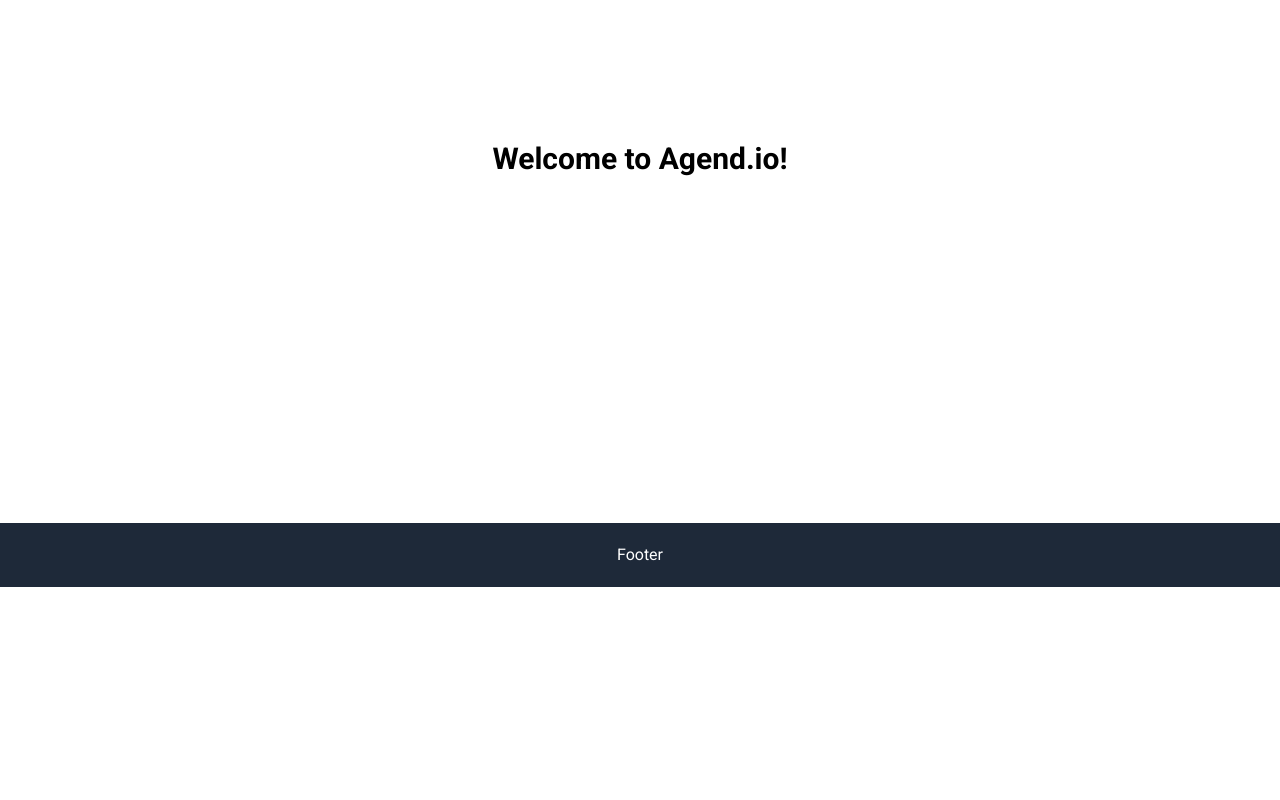
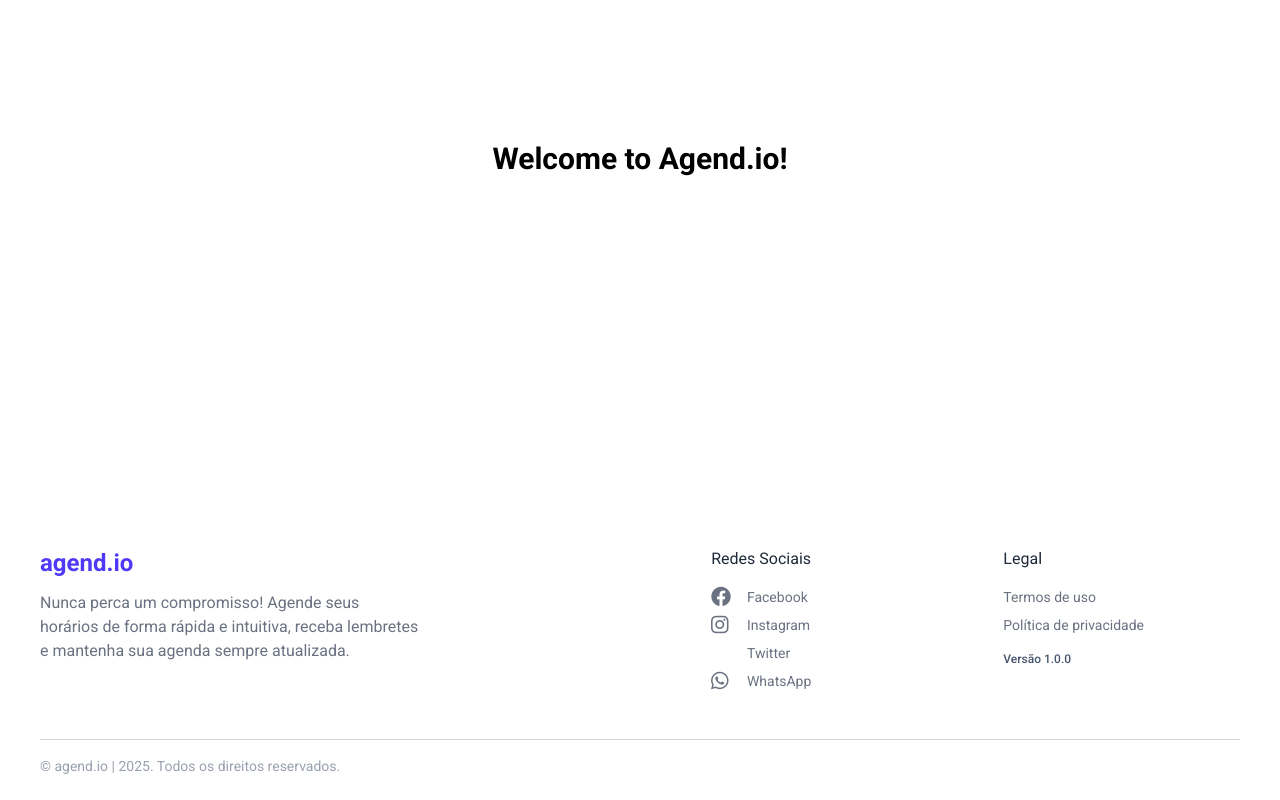
Before and after one commit to Gleis0nLemos/agend_io-frontend, a React (Vite) app: page /welcome in a window 1280 px wide. Shown: the part 277-1077 px from the top of the page. Before the commit the page ends 864 px from the top, so only its background shows below. Built offline with nearby package versions, Linux system fonts and the light colour scheme.

Commit message:
style: footer style preset

```diff
--- a/index.html
+++ b/index.html
@@ -4,6 +4,7 @@
     <meta charset="UTF-8" />
     <link rel="icon" type="image/svg+xml" href="" />
     <meta name="viewport" content="width=device-width, initial-scale=1.0" />
+    <link rel="stylesheet" href="https://cdnjs.cloudflare.com/ajax/libs/font-awesome/6.4.2/css/all.min.css">
     <title>Vite + React</title>
   </head>
   <body>
--- a/src/components/Footer.jsx
+++ b/src/components/Footer.jsx
@@ -1,7 +1,58 @@
 const Footer = () => {
     return (
-        <footer className="bg-gray-800 text-white text-center p-5">
-        <p>Footer</p>
+        <footer className="flex justify-center text-center p-6">
+            <div className="w-[1200px]">
+
+                <div className="flex justify-between items-start pr-24 pb-8">
+                    <div className="text-left w-[380px]">
+                        <h2 className="text-2xl font-bold text-indigo-600 pb-2">agend.io</h2>
+                        <p className="text-gray-500 text-base mt-1">Nunca perca um compromisso! Agende seus horários de forma rápida e intuitiva, receba lembretes e mantenha sua agenda sempre atualizada.
+                        </p>
+                    </div>
+
+                    <div className="flex gap-48">
+
+                        <div className="text-gray-500">
+                            <h3 className="text-gray-800">Redes Sociais</h3>
+                            <div className="flex flex-col text-left gap-2 mt-4 text-sm">
+                                <a href="#" className="hover:text-gray-800 flex items-center gap-3 transition">
+                                    <i className="fab fa-facebook text-xl w-6 flex-shrink-0"></i> <span>Facebook</span>
+                                </a>
+                                <a href="#" className="hover:text-gray-800 flex items-center gap-3 transition">
+                                    <i className="fab fa-instagram text-xl w-6 flex-shrink-0"></i> <span>Instagram</span>
+                                </a>
+                                <a href="#" className="hover:text-gray-800 flex items-center gap-3 transition">
+                                    <i className="fab fa-x-twitter text-xl w-6 flex-shrink-0"></i> <span>Twitter</span>
+                                </a>
+                                <a href="#" className="hover:text-gray-800 flex items-center gap-3 transition">
+                                    <i className="fab fa-whatsapp text-xl w-6 flex-shrink-0"></i> <span>WhatsApp</span>
+                                </a>
+                            </div>
+                        </div>
+
+
+
+                        <div className="text-gray-500">
+                            <h3 className="text-gray-800 text-left">Legal</h3>
+                            <div className="flex flex-col text-left gap-2 mt-4 text-sm">
+                                <a href="#" className="hover:text-slate-700 cursor-pointer">
+                                    Termos de uso
+                                </a>
+                                <a href="#" className="hover:text-slate-700 cursor-pointer">
+                                    Política de privacidade
+                                </a>
+                                <p className="text-slate-600 font-medium pt-2 text-xs">
+                                    Versão 1.0.0
+                                </p>
+                            </div>
+                        </div>
+                    </div>
+                </div>
+
+                <hr className='border-t border-gray-300 md:mt-4' />
+
+                <p className="text-gray-400 text-left mt-4 text-sm">© agend.io | 2025. Todos os direitos reservados.</p>
+            </div>
         </footer>
     );
 }
```
